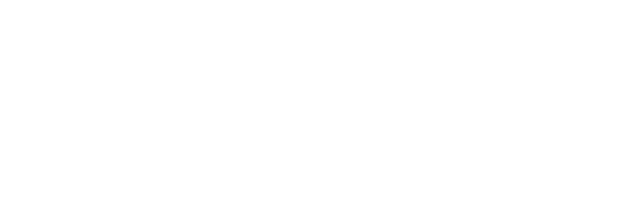
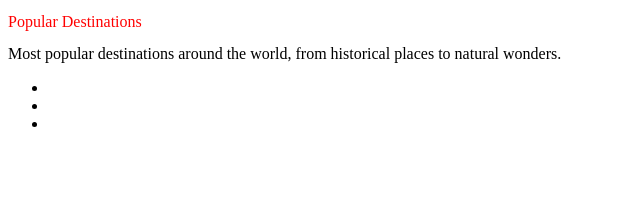
Before and after one commit to JRaulPC/202307-w1chwe-raul-perez-mar-munne, a website: page public/index.html in a window 1280 px wide. Shown: the whole page, without its empty margins (0-640 px from the left). Drawn offline with Linux system fonts and the light colour scheme.

Commit message:
Change buttons classes, add button dimensions

```diff
--- a/public/index.html
+++ b/public/index.html
@@ -17,7 +17,22 @@
 </head>
 
 <body>
-
+  <main>
+    <section class="destinations">
+      <h1 class="destinations__title">Popular Destinations</h1>
+      <h2 class="destinations__subtitle">Most popular destinations around the world, from historical places to natural
+        wonders.</h2>
+      <ul class="destinations__cards">
+        <li></li>
+        <li></li>
+        <li></li>
+      </ul>
+      <div class="buttons">
+        <a class="buttons buttons__left" href="designs-assets/Slide-left-1.png"></a>
+        <a class="buttons buttons__right" href="designs-assets/Slide-right-1.png"></a>
+      </div>
+    </section>
+  </main>
 </body>
 
 </html>
```
Also changed, not shown: designs-assets/Slide-left-1.png (added), designs-assets/Slide-right-1.png (added), public/styles/styles.css, src/sass/components.scss (added), 1 other file.
